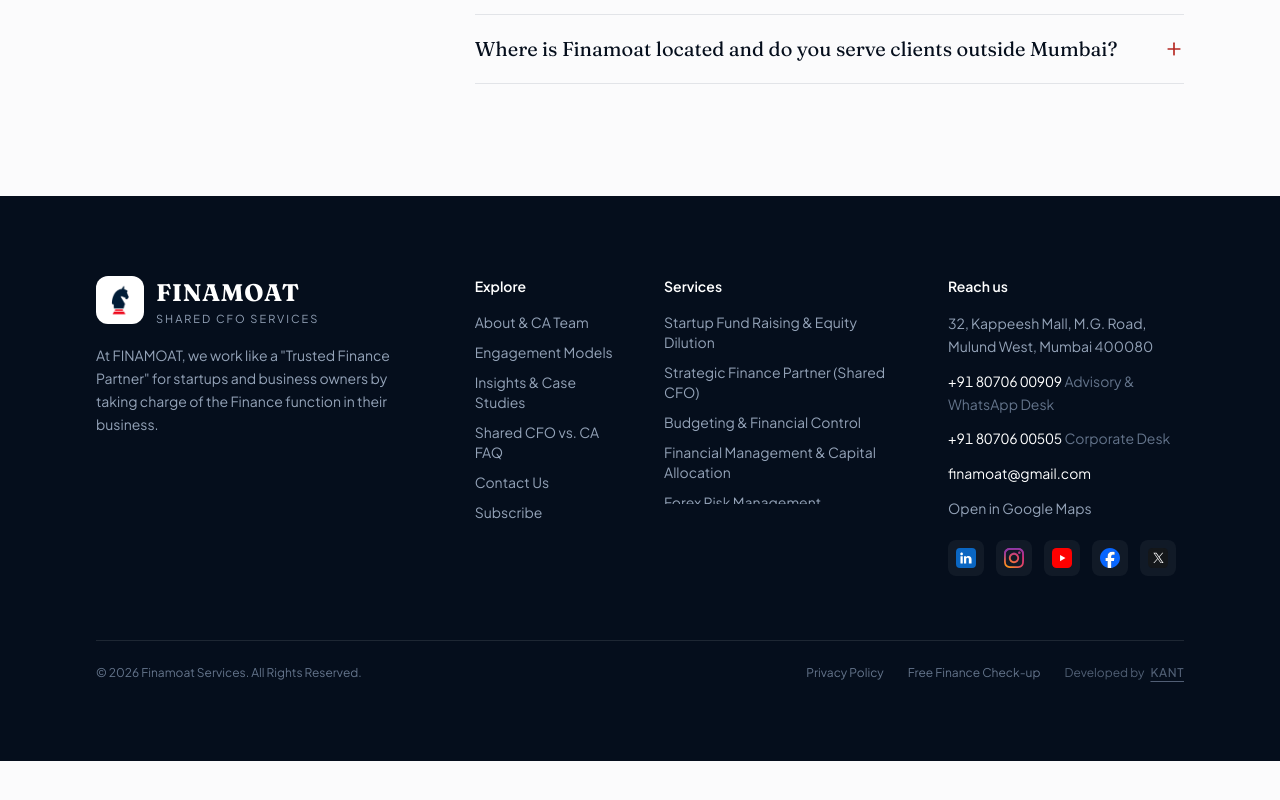
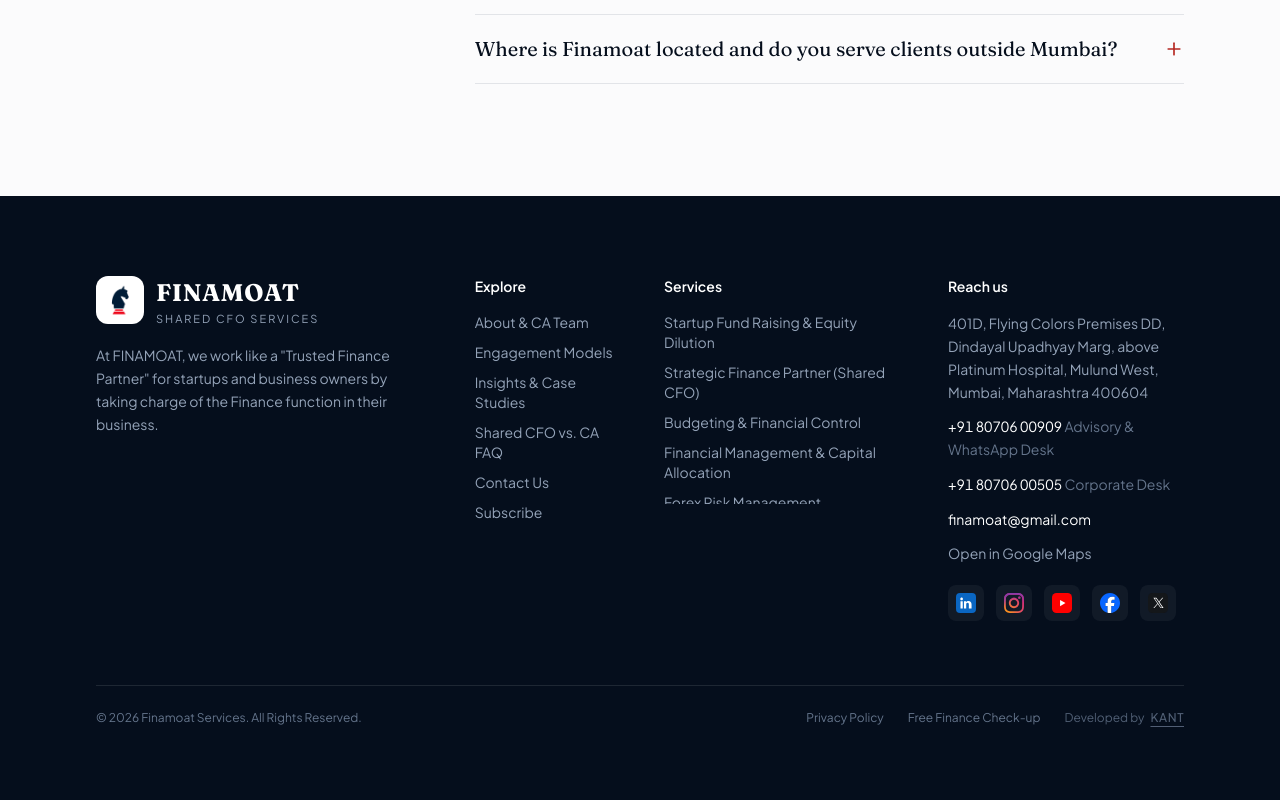
Before and after one commit to rishithakker7/finamoat, a React (Vite) app: page /faq in a window 1280 px wide. Shown: the part 3240-4040 px from the top of the page. Before the commit the page ends 4001 px from the top, so only its background shows below. Built offline with nearby package versions, Linux system fonts and the light colour scheme; the HTML template or start-up script is replaced by a standard one.

Commit message:
Update office address, geo coordinates, Google Maps embed, and footer map link

```diff
--- a/index.html
+++ b/index.html
@@ -21,8 +21,8 @@
     <meta name="robots" content="index, follow" />
     <meta name="geo.region" content="IN-MH" />
     <meta name="geo.placename" content="Mulund West, Mumbai" />
-    <meta name="geo.position" content="19.174113;72.954589" />
-    <meta name="ICBM" content="19.174113, 72.954589" />
+    <meta name="geo.position" content="19.1813134;72.9546478" />
+    <meta name="ICBM" content="19.1813134, 72.9546478" />
 
     <!-- Open Graph / Social -->
     <meta property="og:type" content="website" />
--- a/src/components/Footer.jsx
+++ b/src/components/Footer.jsx
@@ -77,7 +77,7 @@ export default function Footer() {
               </p>
               <p>
                 <a
-                  href={`https://www.google.com/maps?ll=${s.coordinates.lat},${s.coordinates.lng}&z=15`}
+                  href={s.mapUrl}
                   target="_blank"
                   rel="noreferrer"
                   className={link}
--- a/src/components/SEOHead.jsx
+++ b/src/components/SEOHead.jsx
@@ -71,10 +71,11 @@ export default function SEOHead({
     },
     address: {
       '@type': 'PostalAddress',
-      streetAddress: '32, Kappeesh Mall, M.G. Road, Mulund West',
+      streetAddress:
+        '401D, Flying Colors Premises DD, Dindayal Upadhyay Marg, above Platinum Hospital, Mulund West',
       addressLocality: 'Mumbai',
       addressRegion: 'Maharashtra',
-      postalCode: '400080',
+      postalCode: '400604',
       addressCountry: 'IN',
     },
     geo: {
--- a/src/data/finamoatData.js
+++ b/src/data/finamoatData.js
@@ -15,27 +15,23 @@ export const SITE_CONFIG = {
   ],
   whatsappNumber: '918070600909',
   email: 'finamoat@gmail.com',
-  // Unified address config (resolves the inconsistency between Kappeesh Mall and Pranav Commercial Plaza)
+  // Official office address in Mulund West, Mumbai
   addresses: {
     primary: {
       label: 'Registered Advisory Office (Mulund West)',
-      line1: '32, Kappeesh Mall, M.G. Road',
-      line2: 'Mulund West, Mumbai – 400080, Maharashtra, India',
-      short: '32, Kappeesh Mall, M.G. Road, Mulund West, Mumbai 400080',
-    },
-    annex: {
-      label: 'Operations & Practice Suite',
-      line1: 'B-204, Pranav Commercial Plaza, M.G. Road',
-      line2: 'Mulund West, Mumbai – 400080, Maharashtra, India',
-      short: 'B-204, Pranav Commercial Plaza, M.G. Road, Mulund West, Mumbai 400080',
+      line1: '401D, Flying Colors Premises DD, Dindayal Upadhyay Marg',
+      line2: 'above Platinum Hospital, Mulund West, Mumbai, Maharashtra 400604',
+      short:
+        '401D, Flying Colors Premises DD, Dindayal Upadhyay Marg, above Platinum Hospital, Mulund West, Mumbai, Maharashtra 400604',
     },
   },
   coordinates: {
-    lat: 19.174113,
-    lng: 72.954589,
+    lat: 19.1813134,
+    lng: 72.9546478,
   },
+  mapUrl: 'https://maps.app.goo.gl/RLVh89DTFAvTZU8g6',
   mapEmbedUrl:
-    'https://www.google.com/maps/embed?pb=!1m18!1m12!1m3!1d3768.48246648789!2d72.9524001149066!3d19.174118453863652!2m3!1f0!2f0!3f0!3m2!1i1024!2i768!4f13.1!3m3!1m2!1s0x3be7b946a245c649%3A0xda349bfa1b04e251!2sFinamoat%20Services!5e0!3m2!1sen!2sin!4v1575110000606!5m2!1sen!2sin',
+    'https://www.google.com/maps/embed?pb=!1m18!1m12!1m3!1d3768.2995!2d72.9520729!3d19.1813134!2m3!1f0!2f0!3f0!3m2!1i1024!2i768!4f13.1!3m3!1m2!1s0x3be7b9619ed506c5%3A0xbefd7d925c23bcc4!2sFinamoat%20Investments%20%26%20Tax%20Experts!5e0!3m2!1sen!2sin!4v1700000000000!5m2!1sen!2sin',
   youtubePlaylistEmbed: 'https://www.youtube.com/embed/videoseries?list=PLkX2N3B7oGrBH9gk-AIr79Y2YXK9moblE&playsinline=1&rel=0',
   youtubeVideoEmbed: 'https://www.youtube.com/embed/JORpTNTWQAs?playsinline=1&rel=0',
   socials: {
@@ -666,7 +662,7 @@ export const FAQS = [
   {
     question: 'Where is Finamoat located and do you serve clients outside Mumbai?',
     answer:
-      'Our headquarters are on M.G. Road, Mulund West, Mumbai (400080). We work hands-on with businesses across Mumbai, Thane, Navi MMR, Pune, and pan-India through a hybrid of on-site deployments and cloud-enabled executive MIS reviews.',
+      'Our headquarters are at 401D, Flying Colors Premises DD, Dindayal Upadhyay Marg, above Platinum Hospital, Mulund West, Mumbai, Maharashtra 400604. We work hands-on with businesses across Mumbai, Thane, Navi MMR, Pune, and pan-India through a hybrid of on-site deployments and cloud-enabled executive MIS reviews.',
   },
 ];
 
--- a/src/pages/ContactPage.jsx
+++ b/src/pages/ContactPage.jsx
@@ -67,7 +67,7 @@ export default function ContactPage() {
     <>
       <SEOHead
         title="Contact Us & Book a Consultation | Finamoat Mulund West, Mumbai"
-        description="Reach Finamoat Services at M.G. Road, Mulund West, Mumbai 400080. Call +91 80706 00909 / +91 80706 00505 or book a Shared CFO consultation online."
+        description="Reach Finamoat at 401D, Flying Colors Premises DD, Dindayal Upadhyay Marg, above Platinum Hospital, Mulund West, Mumbai, Maharashtra 400604. Call +91 80706 00909 / +91 80706 00505 or book a Shared CFO consultation online."
         canonicalPath="/contact"
       />
       <PageHero title="Contact us & schedule your consultation">
```
Also changed, not shown: 1 other file (tests, documents, lock files or other folders).
